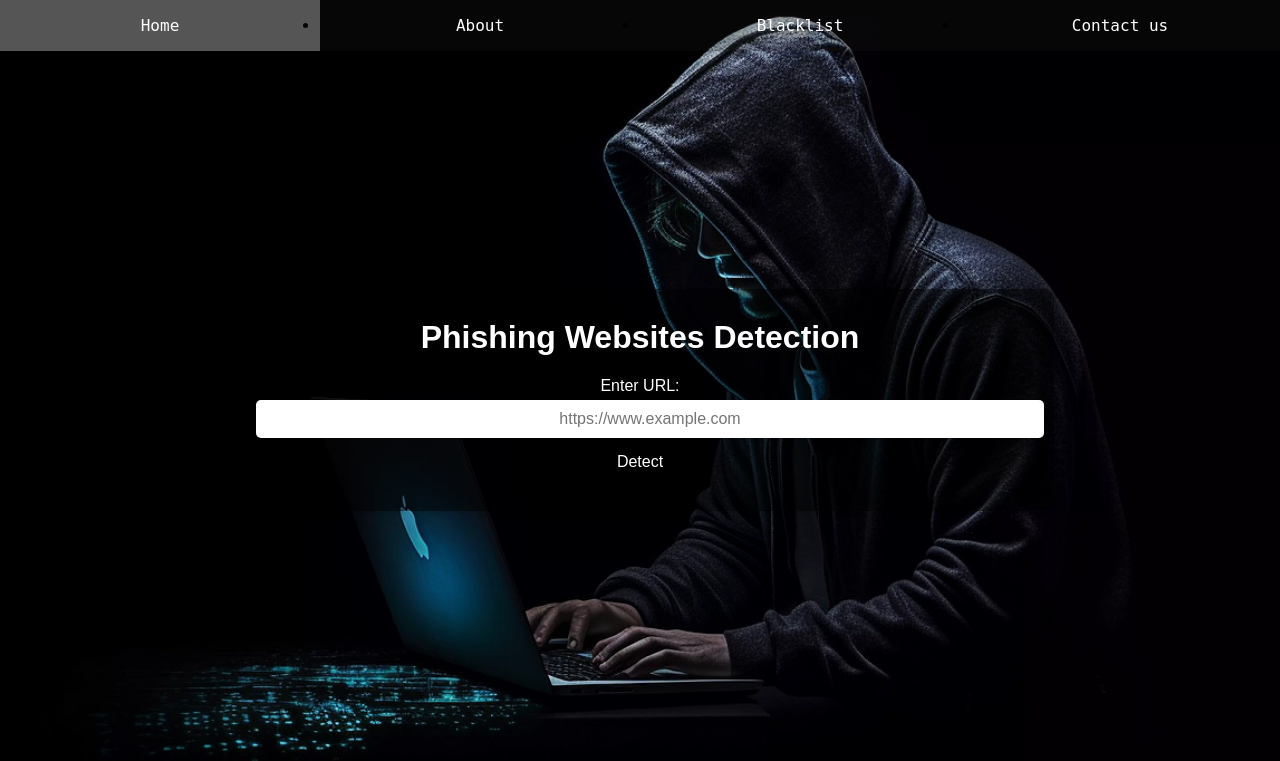
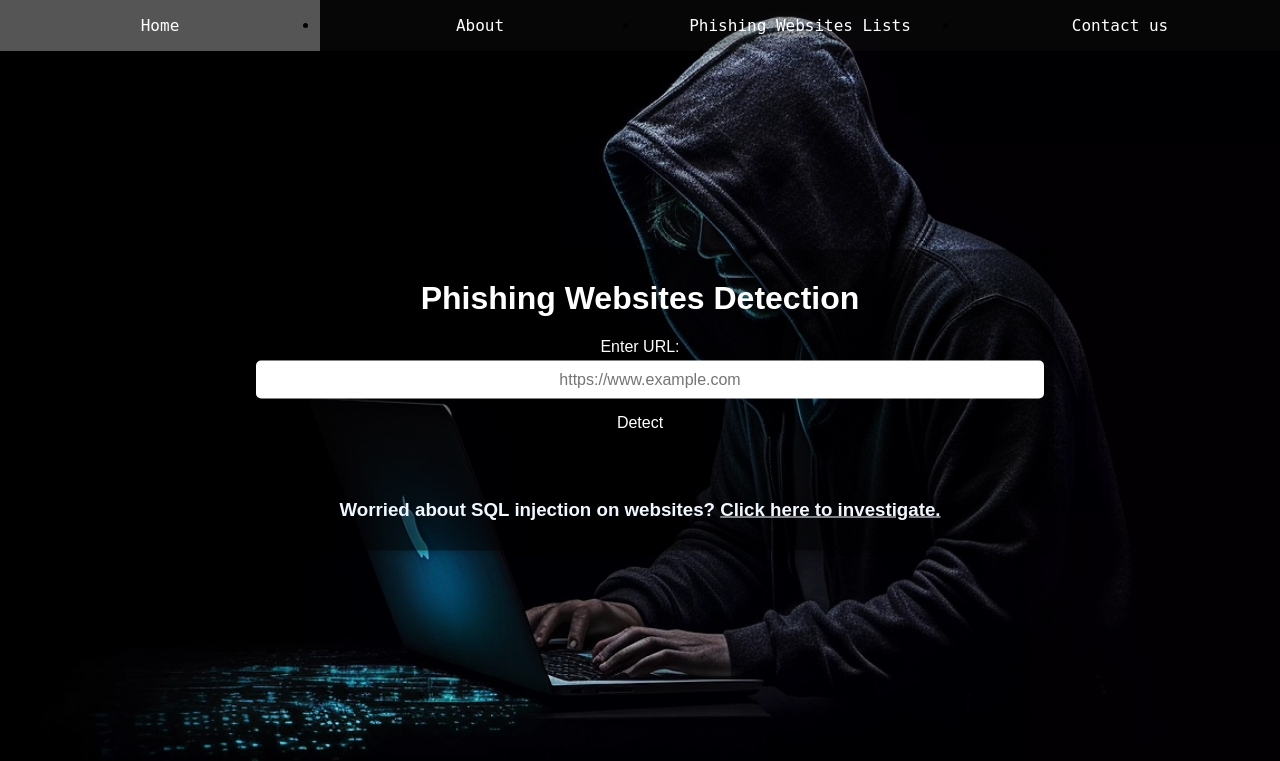
Before and after one commit to asif-963/suspiciouswebsitesdetection, a Django app: page /detection in a window 1280 px wide. Shown: the top 761 px of the page. Run offline with Django 4.2, Linux system fonts and the light colour scheme.

Commit message:
Update detection.html

```diff
--- a/templates/detection.html
+++ b/templates/detection.html
@@ -4,8 +4,8 @@
 <head>
     <meta charset="UTF-8">
     <meta name="viewport" content="width=device-width, initial-scale=1.0">
-    <link rel="stylesheet" href="/static/css/detection.css">
-    <link rel="stylesheet" href="/static/css/navbar.css">
+    <link rel="stylesheet" href="{% static '/css/detection.css' %}">
+    <link rel="stylesheet" href="{% static '/css/navbar.css' %}">
     <title>Phishing Detection</title>
     <style>
         body {
@@ -13,7 +13,7 @@
             background-repeat: no-repeat;
             background-attachment: fixed;
             background-size: cover;
-            background-image: url('/static/images/hacker-8018467_1280.png');
+            background-image: url('{% static "/images/hacker-8018467_1280.png" %}');
         }
 
         .container {
@@ -27,6 +27,13 @@
 
         h1 {
             color: white;
+        }
+
+        h3{
+            color: aliceblue;
+        }
+        a{
+            color: aliceblue;
         }
 
         form {
@@ -162,7 +169,7 @@
         <ul class="nav-list">
             <li><a href="{% url 'home' %}">Home</a></li>
             <li><a href="{% url 'about' %}">About</a></li>
-            <li><a href="{% url 'blacklist' %}">Blacklist</a></li>
+            <li><a href="{% url 'blacklist' %}">Phishing Websites Lists</a></li>
             <li><a href="{% url 'home' %}#contact">Contact us</a></li>
         </ul>
     </nav>
@@ -181,6 +188,9 @@
         {% if result %}
         <p>Result: {{ result }}</p>
         {% endif %}
+        <br><br><br>
+        <h3>Worried about SQL injection on websites? <a href="{% url 'sqli_detection' %}" >Click here to investigate.</a></h3>
     </div>
+
 </body>
 </html>
```
